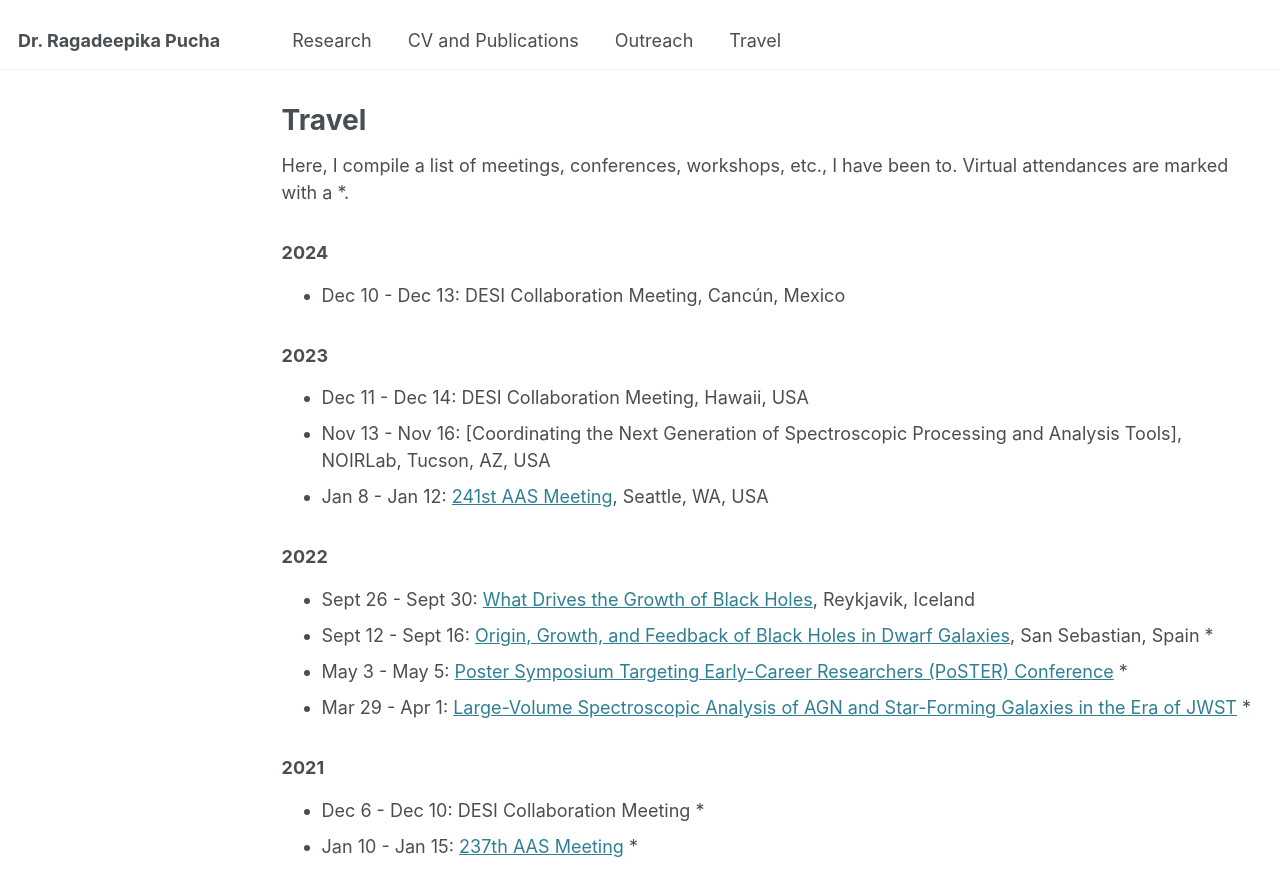
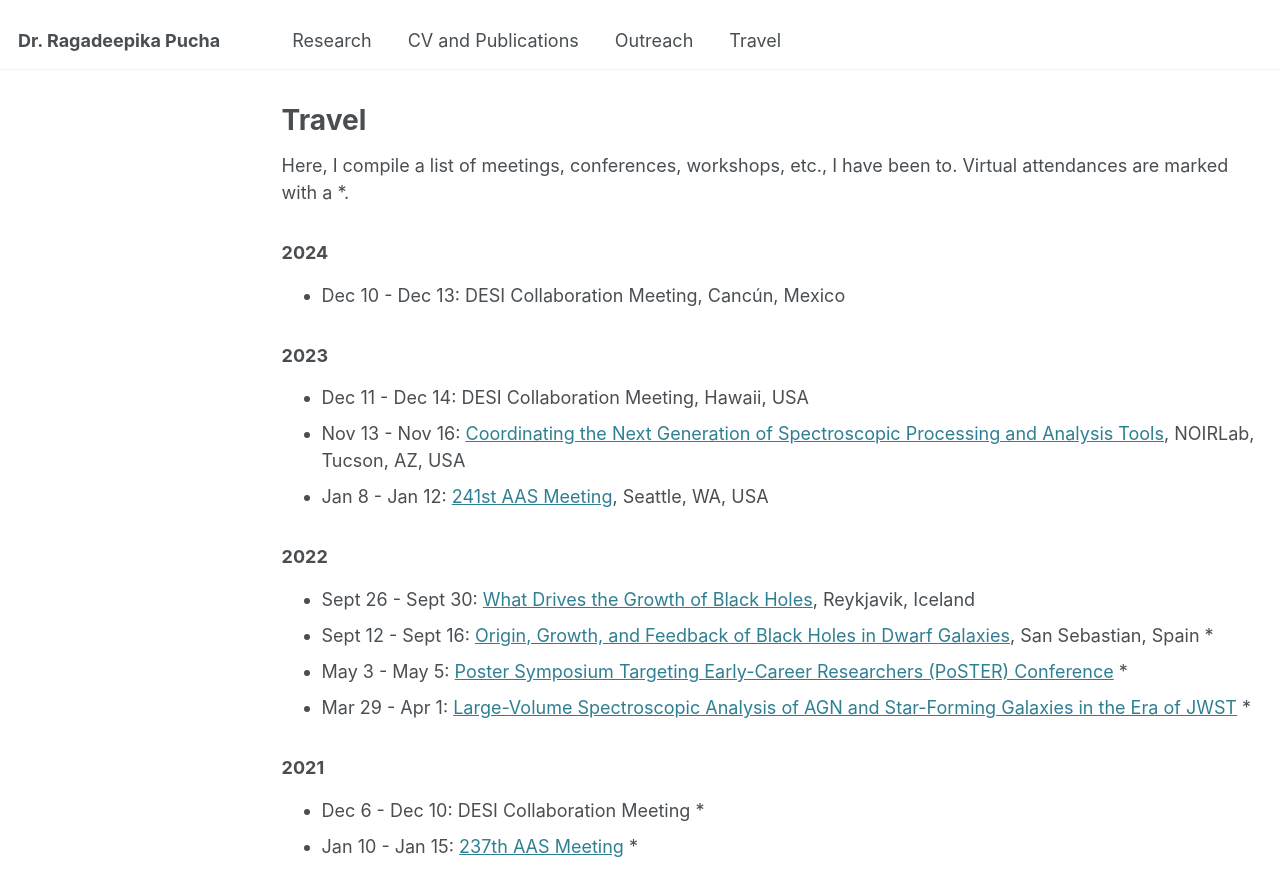
Before and after one commit to Ragadeepika-Pucha/Ragadeepika-Pucha.github.io, a Jekyll site: the page built from _pages/travel.md, in a window 1280 px wide and 900 px high. Shown: the top 896 px of the window. Built offline with Jekyll 4.4.1, drawn with Linux system fonts in a browser that asks for light colours; part of the change alters nothing that is shown.

Commit message:
fixed a link

```diff
--- a/_pages/travel.md
+++ b/_pages/travel.md
@@ -12,7 +12,7 @@ Here, I compile a list of meetings, conferences, workshops, etc., I have been to
 
 ### 2023
 * Dec 11 - Dec 14: DESI Collaboration Meeting, Hawaii, USA
-* Nov 13 - Nov 16: [Coordinating the Next Generation of Spectroscopic Processing and Analysis Tools], NOIRLab, Tucson, AZ, USA
+* Nov 13 - Nov 16: [Coordinating the Next Generation of Spectroscopic Processing and Analysis Tools](https://noirlab.edu/science/events/websites/coordinating-the-next-generation-of-spectroscopic-processing), NOIRLab, Tucson, AZ, USA
 * Jan 8 - Jan 12: [241st AAS Meeting](https://aas.org/meetings/aas241), Seattle, WA, USA
 
 ### 2022
```
